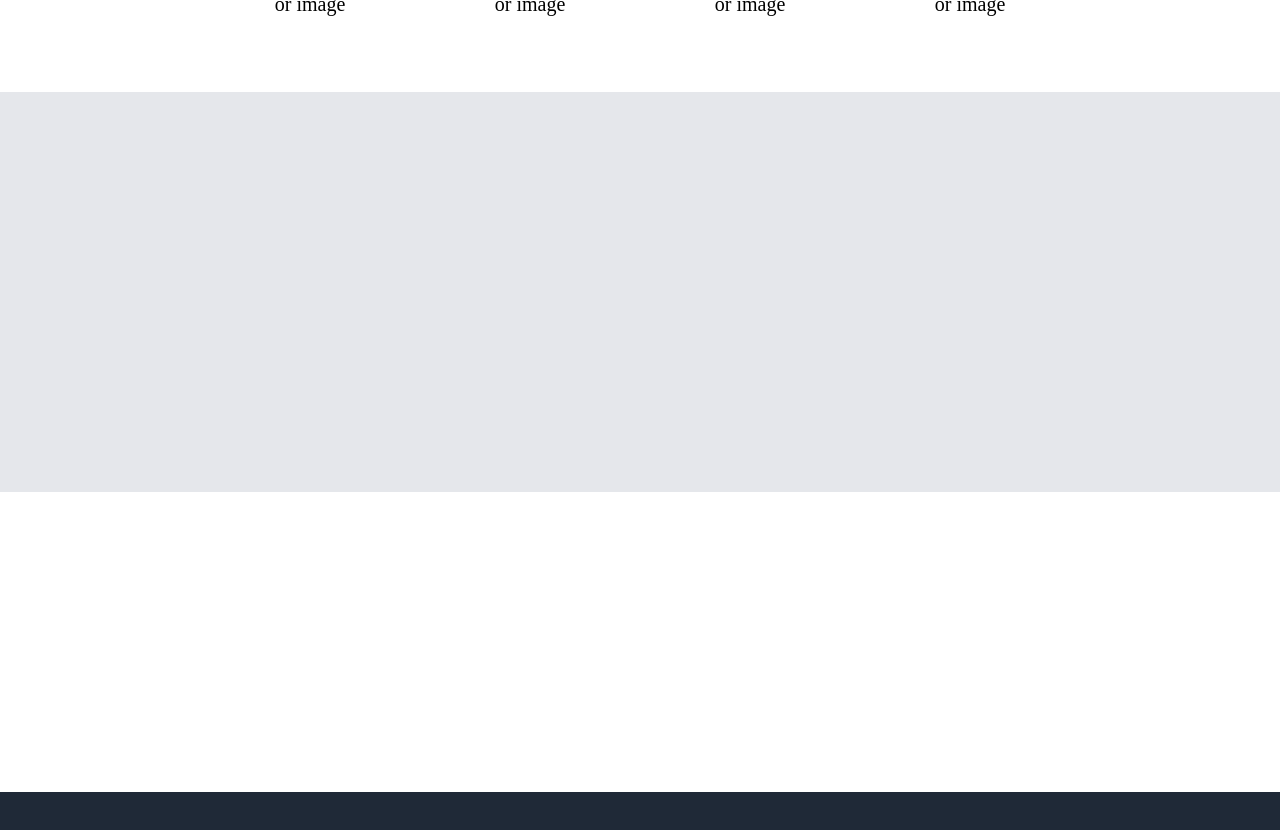
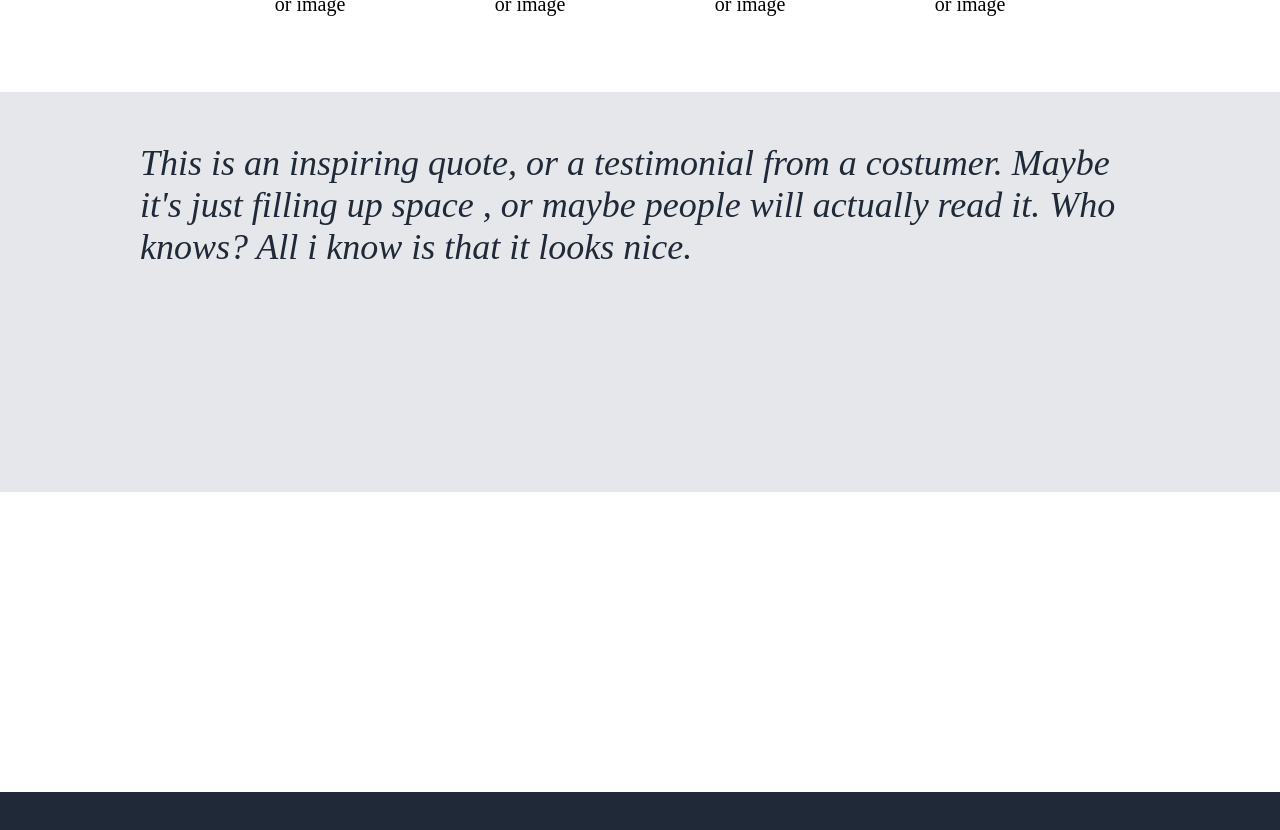
Before and after one commit to alessiopinti/Project-Landing-Page-2, a plain HTML site: page index.html in a window 1280 px wide. Shown: the part 908-1738 px from the top of the page. Drawn offline with Linux system fonts and the light colour scheme.

Commit message:
further styled quote section

```diff
--- a/index.html
+++ b/index.html
@@ -78,7 +78,9 @@
         </div>
         <div class="quote">
             <div class="inspiring-quote">
-                <div class="hero">
+                This is an inspiring quote, or a testimonial from a costumer. Maybe it's just filling up space , or maybe people will actually read it. Who knows? All i know is that it looks nice.
+                </div>
+                <div class="hero-quote">
 
                 </div>
             </div>
--- a/style.css
+++ b/style.css
@@ -158,13 +158,22 @@ body {
     width: 100%;
     height: 400px;
     display: flex;
+    flex-direction: column;
     justify-content: center;
     align-items: center;
 }
 
 .inspiring-quote {
     width: 1000px;
-    height: 200px;
+    height: 250px;
+    font-size: 36px;
+    font-style: italic;
+    color: #1F2937;
+}
+
+.hero-quote {
+    width: 1000px;
+    height: 50px;
 }
 
 .sign-up {
```
